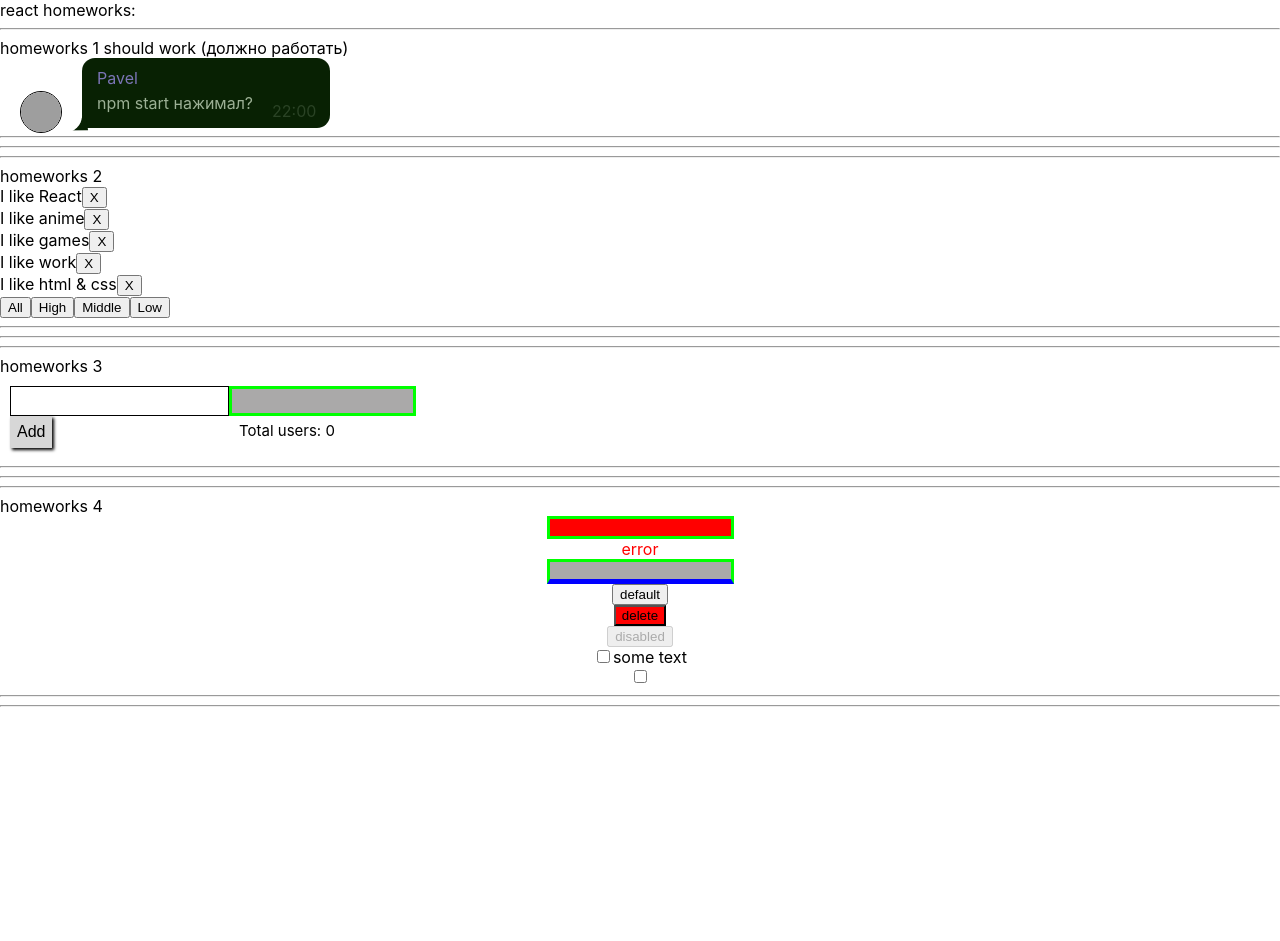
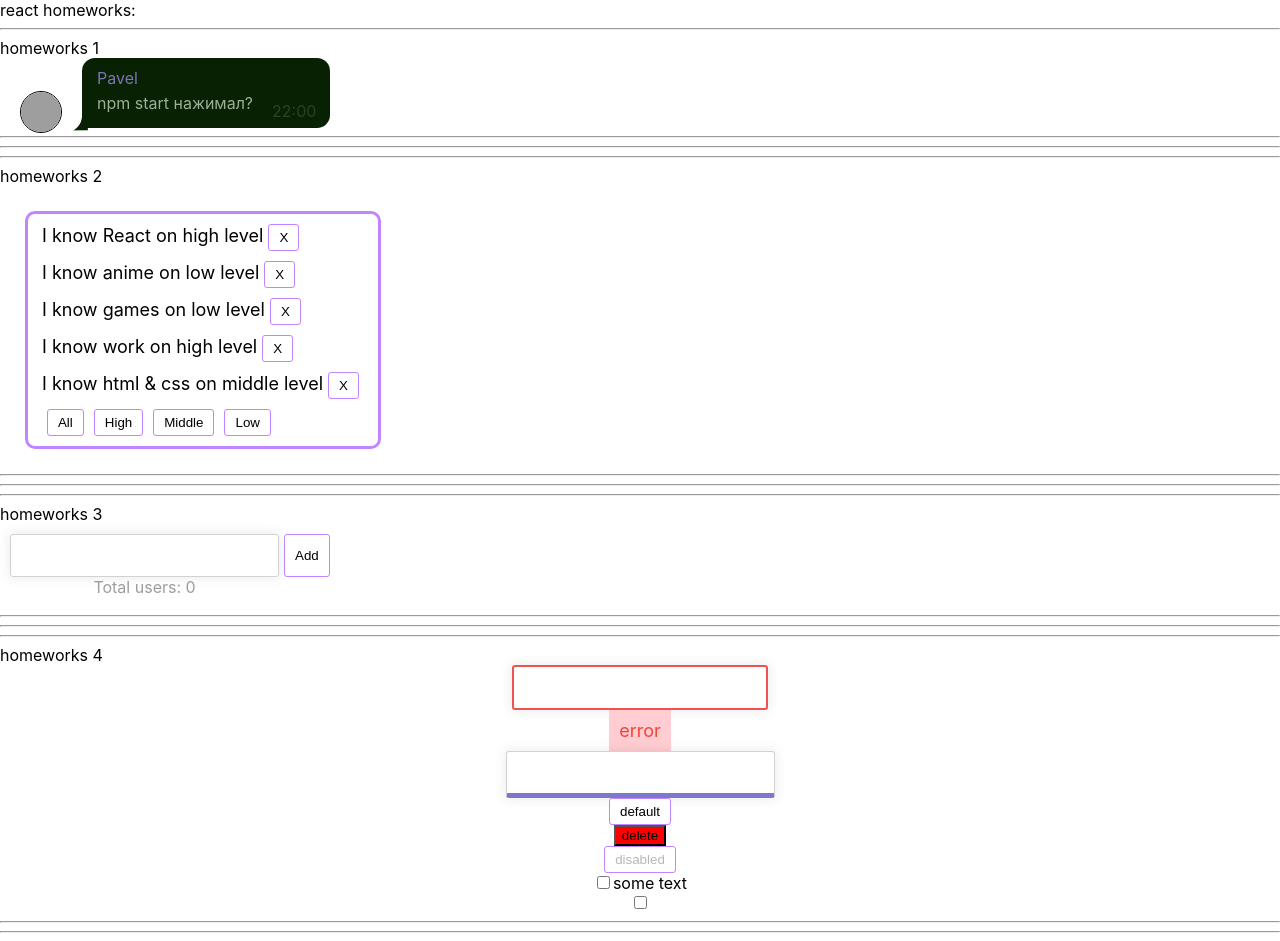
Before and after one commit to Lapa17/homeworks-lapa, a React (Create React App) app: page / in a window 1280 px wide. Before the commit the page ends 800 px from the top, so only its background shows below. Built offline with nearby package versions, Linux system fonts and the light colour scheme; grey boxes are pictures that could not be loaded.

Commit message:
added styles for hw2-4

```diff
--- a/src/p2-homeworks/h1/HW1.tsx
+++ b/src/p2-homeworks/h1/HW1.tsx
@@ -15,7 +15,7 @@ function HW1() {
             <hr/>
             homeworks 1
 
-            should work (должно работать)
+            {/*should work (должно работать)*/}
 
             <Message
                 avatar={messageData.avatar}
--- a/src/p2-homeworks/h2/Affair.tsx
+++ b/src/p2-homeworks/h2/Affair.tsx
@@ -1,5 +1,7 @@
 import React from 'react'
 import {AffairType} from "./HW2";
+import SuperButton from "../h4/common/c2-SuperButton/SuperButton";
+import s from "./Affairs.module.css"
 
 type AffairPropsType = {
     // key не нужно типизировать
@@ -13,9 +15,10 @@ function Affair(props: AffairPropsType) {
     }// need to fix
 
     return (
-        <div>
-            <span>I like {props.affair.name}</span>
-            <button onClick={deleteCallback}>X</button>
+        <div className={s.itemWrapper}>
+            <span>I know {props.affair.name} on {props.affair.priority} level</span>
+            <SuperButton onClick={deleteCallback}>X</SuperButton>
+            {/*<button onClick={deleteCallback}>X</button>*/}
         </div>
     )
 }
--- a/src/p2-homeworks/h2/Affairs.module.css
+++ b/src/p2-homeworks/h2/Affairs.module.css
@@ -1,3 +1,20 @@
 .someClass {
 
 }
+
+.wrapper{
+    display: grid;
+    margin: 25px;
+    width: 330px;
+    justify-items: start;
+    font-size: 18px;
+    background: white;
+    border-radius: 10px;
+    padding: 10px;
+    justify-content: space-around;
+    border: 3px solid #c284ff;
+}
+
+.itemWrapper {
+    margin-bottom: 10px;
+}
--- a/src/p2-homeworks/h2/Affairs.tsx
+++ b/src/p2-homeworks/h2/Affairs.tsx
@@ -1,6 +1,8 @@
 import React from 'react'
 import Affair from './Affair'
 import {AffairType, FilterType} from './HW2'
+import SuperButton from "../h4/common/c2-SuperButton/SuperButton";
+import s from "./Affairs.module.css"
 
 type AffairsPropsType = { // need to fix any
     data: Array<AffairType>
@@ -9,6 +11,7 @@ type AffairsPropsType = { // need to fix any
 }
 
 function Affairs(props: AffairsPropsType) {
+
     const mappedAffairs = props.data.map((a: AffairType) => (
         <Affair // should work
             key={a._id} // кеи ОБЯЗАТЕЛЬНЫ в 99% - так что лучше их писать всегда при создании компонент в мапе
@@ -31,14 +34,18 @@ function Affairs(props: AffairsPropsType) {
     }
 
     return (
-        <div>
+        <div className={s.wrapper}>
 
             {mappedAffairs}
             <div>
-                <button onClick={setAll}>All</button>
-                <button onClick={setHigh}>High</button>
-                <button onClick={setMiddle}>Middle</button>
-                <button onClick={setLow}>Low</button>
+                <SuperButton onClick={setAll}>All</SuperButton>
+                <SuperButton onClick={setHigh}>High</SuperButton>
+                <SuperButton onClick={setMiddle}>Middle</SuperButton>
+                <SuperButton onClick={setLow}>Low</SuperButton>
+                {/*<button onClick={setAll}>All</button>*/}
+                {/*<button onClick={setHigh}>High</button>*/}
+                {/*<button onClick={setMiddle}>Middle</button>*/}
+                {/*<button onClick={setLow}>Low</button>*/}
             </div>
         </div>
     )
--- a/src/p2-homeworks/h2/HW2.tsx
+++ b/src/p2-homeworks/h2/HW2.tsx
@@ -32,7 +32,6 @@ export const filterAffairs = (affairs: Array<AffairType>, filter: FilterType): A
     else return affairs
 }
 export const deleteAffair = (affairs: Array<AffairType>, _id: number): any => { // need to fix any
-    debugger
     return affairs.filter((a) => _id !== a._id)
 }
 
--- a/src/p2-homeworks/h3/Greeting.module.css
+++ b/src/p2-homeworks/h3/Greeting.module.css
@@ -3,61 +3,61 @@
     grid-template-columns: 1fr 1fr;
     justify-items: start;
     justify-content: start;
-    width: 400px;
+    width: 450px;
     padding: 10px;
+    align-items: stretch;
 }
 
 .wrapperWithEror{
     display: grid;
-    grid-template-columns: 5fr 3fr 1fr;
-    width: 400px;
+    grid-template-columns: 5fr 4fr 2fr;
+    width: 450px;
     padding: 10px;
+    align-items: stretch;
 }
 
-.normal {
-    border: 1px solid black;
-    padding: 5px;
-    font-size: 16px;
-}
+/*.normal {*/
+/*    border: 1px solid black;*/
+/*    padding: 5px;*/
+/*    font-size: 16px;*/
+/*}*/
 
-.error {
-    border: 1px solid red;
-    padding: 5px;
-    font-size: 16px;
-}
-.errorHide {
-    display: none;
-}
-.errorMessage {
-    display: inline-block;
-    margin-right:5px;
-    background: #ff9797;
-    padding: 5px;
-    font-size: 15px;
-    color: #B00020;
-    text-align: center;
-}
+/*.error {*/
+/*    border: 1px solid red;*/
+/*    padding: 5px;*/
+/*    font-size: 16px;*/
+/*}*/
+/*.errorHide {*/
+/*    display: none;*/
+/*}*/
+/*.errorMessage {*/
+/*    display: inline-block;*/
+/*    margin-right:5px;*/
+/*    background: #ff9797;*/
+/*    padding: 5px;*/
+/*    font-size: 15px;*/
+/*    color: #B00020;*/
+/*    text-align: center;*/
+/*}*/
 
-.addBtn{
-    font-size: 16px;
-    padding: 7px;
-    border: none;
-    background: #d7d7d7;
-    box-shadow: 2px 2px 3px 0px black;
-    transition-duration: 0.2s;
-}
+/*.addBtn{*/
+/*    font-size: 16px;*/
+/*    padding: 7px;*/
+/*    border: none;*/
+/*    background: #d7d7d7;*/
+/*    box-shadow: 2px 2px 3px 0px black;*/
+/*    transition-duration: 0.2s;*/
+/*}*/
 
-.addBtn:hover{
-    background: #cbc9c9;
-}
+/*.addBtn:hover{*/
+/*    background: #cbc9c9;*/
+/*}*/
 
-.addBtn:active{
-    box-shadow: none;
-}
+/*.addBtn:active{*/
+/*    box-shadow: none;*/
+/*}*/
 
 .counter{
-    display: inline-block;
-    margin-left: 5px;
-    font-size: 15px;
-    padding: 5px;
+    justify-self: center;
+    color: #9d9d9d;
 }
--- a/src/p2-homeworks/h3/Greeting.tsx
+++ b/src/p2-homeworks/h3/Greeting.tsx
@@ -1,6 +1,7 @@
 import React from 'react'
 import SuperInputText from '../h4/common/c1-SuperInputText/SuperInputText'
 import s from './Greeting.module.css'
+import SuperButton from "../h4/common/c2-SuperButton/SuperButton";
 
 type GreetingPropsType = {
     name: string // need to fix any
@@ -20,10 +21,11 @@ const Greeting: React.FC<GreetingPropsType> = (
 
     return (
         <div className={wrapperClass}>
-            <input value={name} onChange={setNameCallback} className={inputClass}/>
-            <SuperInputText />
-            <span className={errorClass}>{error}</span>
-            <button onClick={addUser} className={s.addBtn}>Add</button>
+            {/*<input value={name} onChange={setNameCallback} className={inputClass}/>*/}
+            {/*<span className={errorClass}>{error}</span>*/}
+            <SuperInputText onChange={setNameCallback} value={name} className={inputClass} error={error}/>
+            {/*<button onClick={addUser} className={s.addBtn}>Add</button>*/}
+            <SuperButton onClick={addUser}>Add</SuperButton>
             <span className={s.counter}>Total users: {totalUsers}</span>
         </div>
     )
--- a/src/p2-homeworks/h4/HW4.module.css
+++ b/src/p2-homeworks/h4/HW4.module.css
@@ -1,5 +1,5 @@
 .blue {
-    border-bottom: 5px solid blue;
+    border-bottom: 5px solid #7c79ca;
 }
 
 .column {
--- a/src/p2-homeworks/h4/common/c1-SuperInputText/SuperInputText.module.css
+++ b/src/p2-homeworks/h4/common/c1-SuperInputText/SuperInputText.module.css
@@ -1,15 +1,23 @@
 
 
 .errorInput {
-    border: 3px solid lime;
-    background: red;
+    border: 2px solid #ef5350;
+    border-radius: 3px;
+    padding:10px;
+    box-shadow: 0 0 11px 3px rgb(0 0 0 / 6%);
+    font-size: 18px;
 }
 
 .error {
-    color: red;
+    color: #f44336;
+    text-align: center;
+    background: #ffcdd2;
+    font-size: 18px;
+    padding: 10px;
 }
 
 .superInput {
-    background: rgb(170, 169, 169);
-
+    border:1px solid #d2d2d2;
+    background: white;
+    font-family: 'Roboto', sans-serif;
 }
--- a/src/p2-homeworks/h4/common/c2-SuperButton/SuperButton.module.css
+++ b/src/p2-homeworks/h4/common/c2-SuperButton/SuperButton.module.css
@@ -1,5 +1,14 @@
 .default {
+    padding: 5px 10px;
+    margin: 0px 5px;
+    border: 1px solid #c284ff;
+    background: white;
+    border-radius: 3px;
+}
 
+.default:hover{
+    border: 1px solid white;
+    background: #c284ff;
 }
 
 .red {
```
